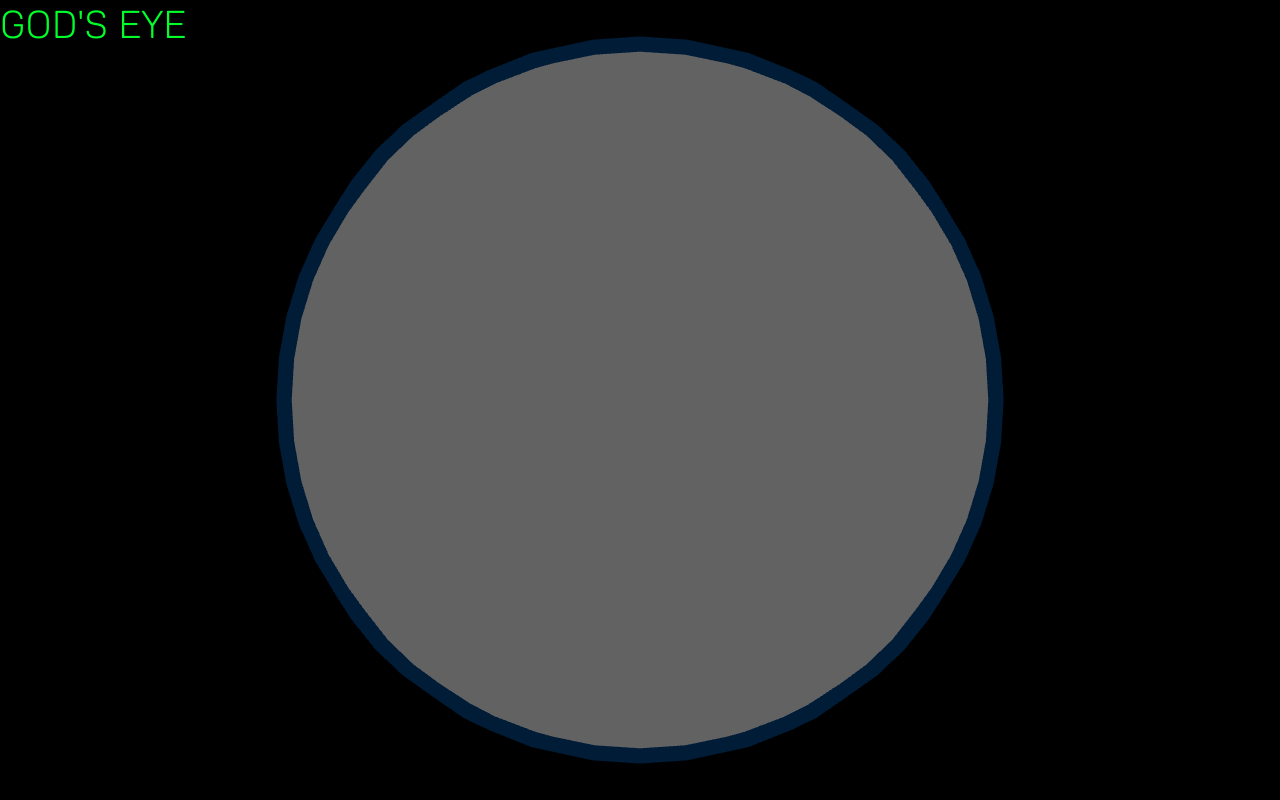
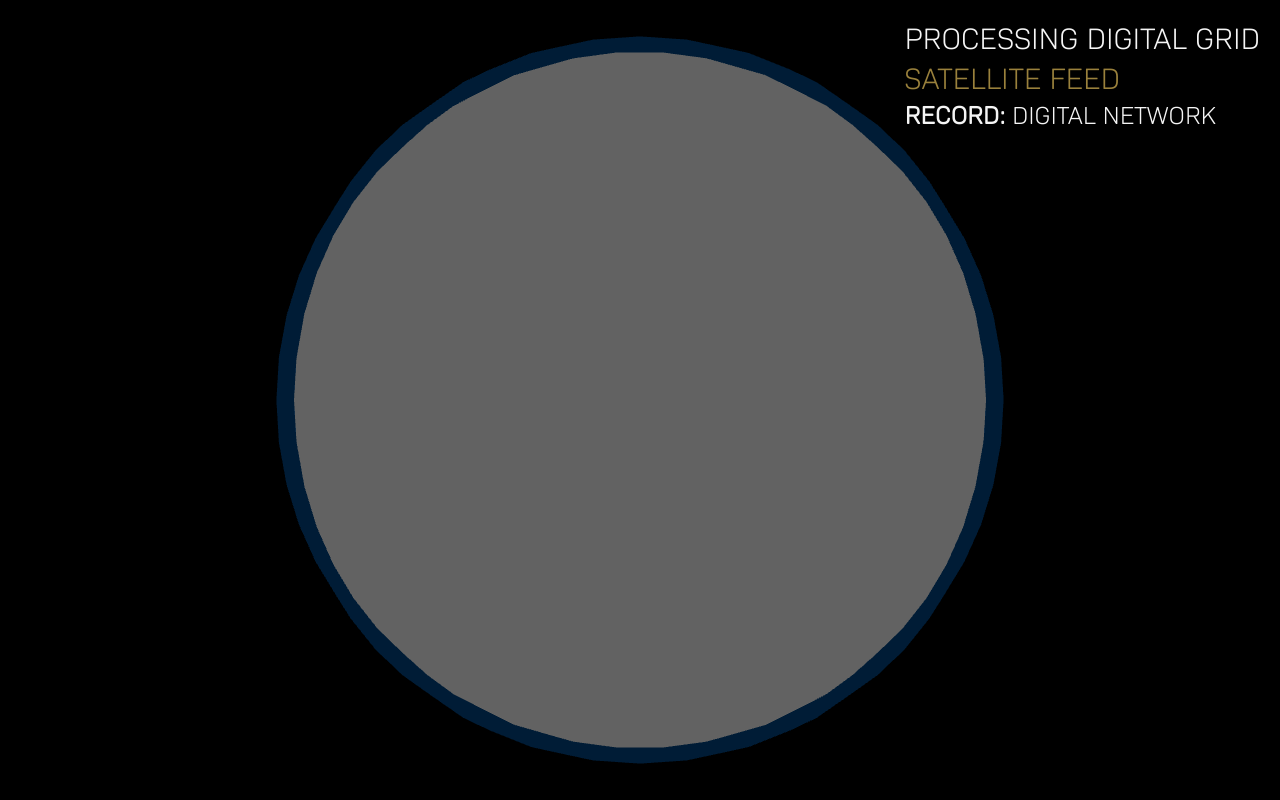
Before and after one commit to kiyotho/gods-eye, a website: page public/index.html in a window 1280 px wide. Drawn offline with nearby package versions, Linux system fonts and the light colour scheme; animation ran at ten frames a second.

Commit message:
added some texts

```diff
--- a/public/index.css
+++ b/public/index.css
@@ -4,7 +4,7 @@
 }
 @font-face {
     font-family: 'bio-sans-bold';
-    src : url(./bio-sans-bold.ttf) format('truetype')
+    src : url("./bio-sans-bold.ttf") format('truetype')
 }
 
 body{
@@ -15,15 +15,30 @@ body{
 
 #info{
     position: absolute;
-    top: 0px;
-    right: 0px;
-    width: 100%;
+    top: 20px;
+    right: 20px;
+    width: auto;
     /* text-align: center; */
     z-index: 100;
     display: block;
-    color: #00ff2b;
-    font-size: 40px;
+    color: whitesmoke;
+    font-size: 30px;
     font-family: 'bio-sans-light';
-    font-weight: 400;
+    font-weight: 500;
 
 }
+
+#text-satellite{
+
+    color: #9A813C;
+    font-weight: 500;
+
+}
+
+#txt-record {
+    font-weight: 600;
+}
+
+#txt-record-digital{
+    font-size: 25px;
+}
--- a/public/index.html
+++ b/public/index.html
@@ -18,6 +18,10 @@
     <body>
         <!-- <h1>This is GOD'S EYE</h1> -->
         <script src="./index.js" type="module"></script>
-        <div id="info">GOD'S EYE</div>
+        <div id="info">
+            <div>PROCESSING DIGITAL GRID</div>
+            <div id="text-satellite">SATELLITE FEED</div>
+            <div id="txt-record-digital"><span id="txt-record">RECORD:</span> DIGITAL NETWORK</div>
+        </div>
     </body>
 </html>
--- a/public/index.js
+++ b/public/index.js
@@ -50,7 +50,7 @@ scene.add(glow)
 function animate(time) {
     renderer.render(scene, camera)
 
-    // sphere.rotation.y = time / 1000
+    sphere.rotation.y = time / 10000
 }
 
 renderer.setAnimationLoop( animate )
```
